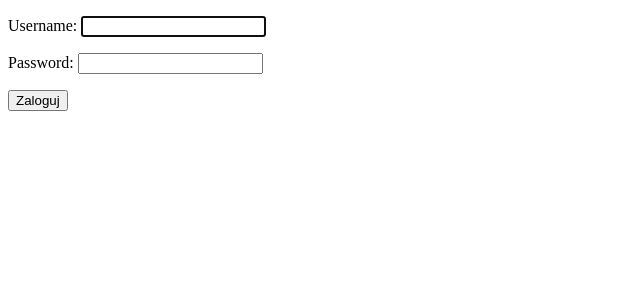
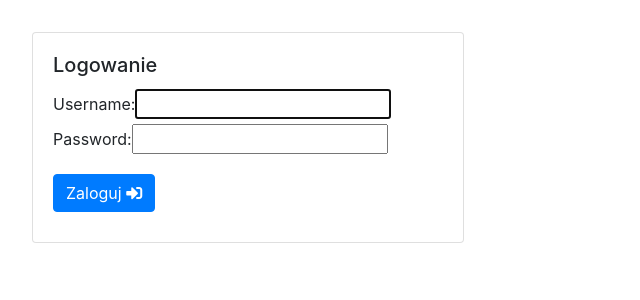
Before and after one commit to bartoszper/Django-CRUD-film-App, a Django app: page /login/ in a window 1280 px wide. Shown: the top 300 px of the page, without its empty margins (0-640 px from the left). Run offline with Django 3.2, Linux system fonts and the light colour scheme; some libraries are stand-ins or nearby versions.

Commit message:
Update CSS & HTML

```diff
--- a/filmy/filmy/settings.py
+++ b/filmy/filmy/settings.py
@@ -39,6 +39,7 @@ INSTALLED_APPS = [
     'django.contrib.messages',
     'django.contrib.staticfiles',
     'filmyweb',
+    'bootstrapform',
 ]
 
 MIDDLEWARE = [
@@ -119,13 +120,13 @@ USE_TZ = True
 # Static files (CSS, JavaScript, Images)
 # https://docs.djangoproject.com/en/3.1/howto/static-files/
 
-STATIC_URL = '/static/'
+STATIC_URL = '/ static /'
 
 STATICFILES_DIRS = [
     os.path.join(BASE_DIR, 'static')
 ]
 
-MEDIA_URL = '/media/'
+MEDIA_URL = '/ media /'
 
 MEDIA_ROOT = 'moje_media'
 
--- a/filmy/filmyweb/templates/glowny.html
+++ b/filmy/filmyweb/templates/glowny.html
@@ -1,13 +1,20 @@
 {% load static %}
+
+
 <!DOCTYPE html>
 <html lang="en">
 <head>
     <meta charset="UTF-8">
     <meta name="viewport" content="width=device-width, initial-scale=1.0">
+    <link rel="stylesheet" href="https://stackpath.bootstrapcdn.com/bootstrap/4.3.1/css/bootstrap.min.css" integrity="sha384-ggOyR0iXCbMQv3Xipma34MD+dH/1fQ784/j6cY/iJTQUOhcWr7x9JvoRxT2MZw1T" crossorigin="anonymous">
     <link rel="stylesheet" type="text/css" href="{% static 'style.css' %}">
+    <link rel="stylesheet" href="https://use.fontawesome.com/releases/v5.15.1/css/all.css" integrity="sha384-vp86vTRFVJgpjF9jiIGPEEqYqlDwgyBgEF109VFjmqGmIY/Y4HV4d3Gp2irVfcrp" crossorigin="anonymous">
     <title>{% block tytul %} {% endblock %}</title>
+
 </head>
 <body>
-    {% block strona %} {% endblock %}
+    {% block strona %}
+
+    {% endblock %}
 </body>
 </html>
--- a/filmy/filmyweb/templates/registration/login.html
+++ b/filmy/filmyweb/templates/registration/login.html
@@ -1,15 +1,19 @@
-<!DOCTYPE html>
-<html lang="en">
-<head>
-    <meta charset="UTF-8">
-    <meta name="viewport" content="width=device-width, initial-scale=1.0">
-    <title>Document</title>
-</head>
-<body>
-    <form action="" method="POST">
-        {% csrf_token %}
-        {{ form.as_p }}
-        <button type="submit">Zaloguj</button>
-    </form>
-</body>
-</html>
+
+{% extends 'glowny.html' %}
+{% load bootstrap %}
+
+{% block tytul %}Zmień Film {% endblock %}
+
+{% block strona %}
+
+<div class="card" style="width: 27rem;">
+    <div class="card-body">
+        <h5 class="card-title">Logowanie</h5>
+        <form action="" method="POST">
+            {% csrf_token %}
+            {{ form|bootstrap }}
+            <button class="btn btn-primary" type="submit">Zaloguj  <i class="fas fa-sign-in-alt"></i></button>
+        </form>
+        </div>
+      </div>
+    {% endblock %}
--- a/filmy/static/style.css
+++ b/filmy/static/style.css
@@ -1,15 +1,17 @@
-* {
-    background: cornflowerblue;
+body {
+    padding: 2rem;
+
 }
 
-h1 {
-    color: blue;
+.btn {
+    margin-top: 15px;
+    margin-bottom: 10px;
 }
 
-p {
-    color: khaki;
+.btn1 {
+    margin-top: 65px;
+    margin-bottom: 0px;
 }
-
-body {
-    padding: 2rem;
+.jumbotron {
+    padding-bottom: 15px;
 }
```
Also changed, not shown: filmy/filmyweb/templates/filmy.html (+21 -9 lines), filmy/filmyweb/templates/nowy_film.html (+14 -13 lines), filmy/filmyweb/templates/potwierdz.html (+11 -12 lines), filmy/db.sqlite3.
